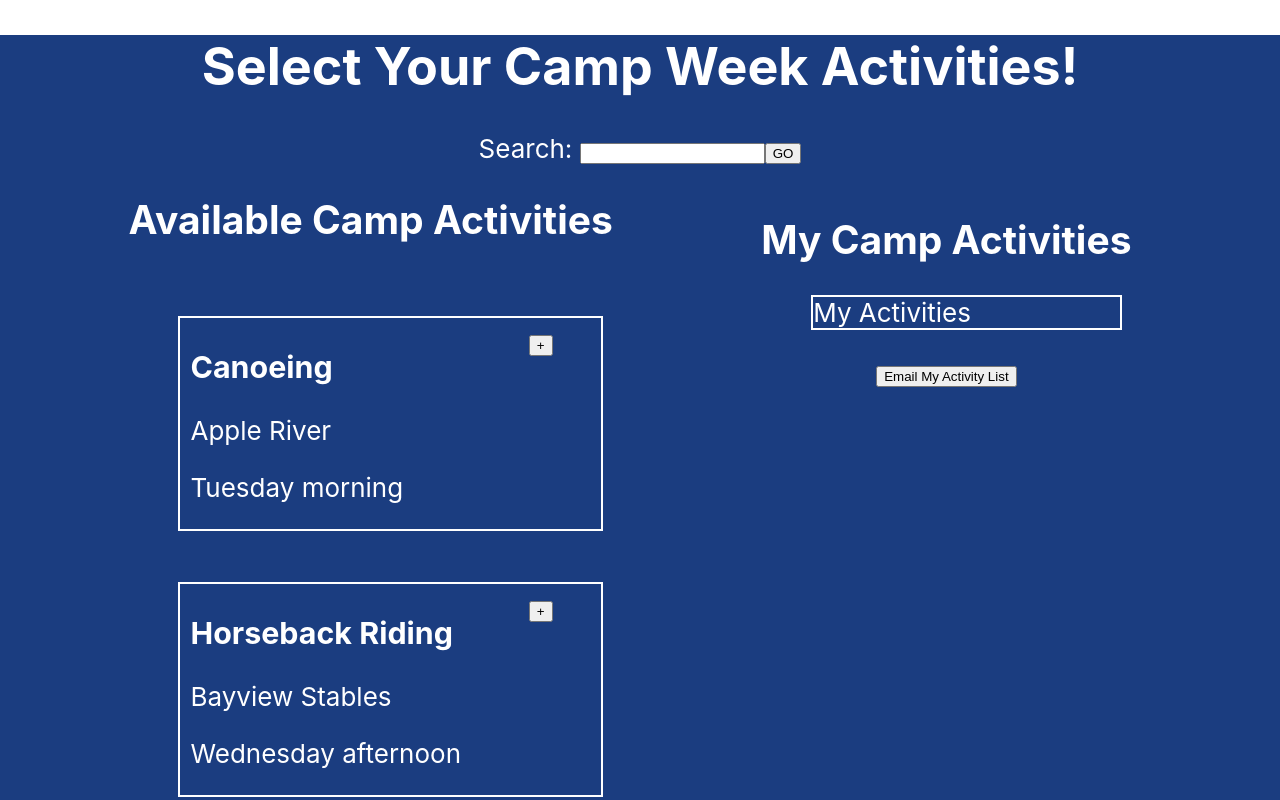
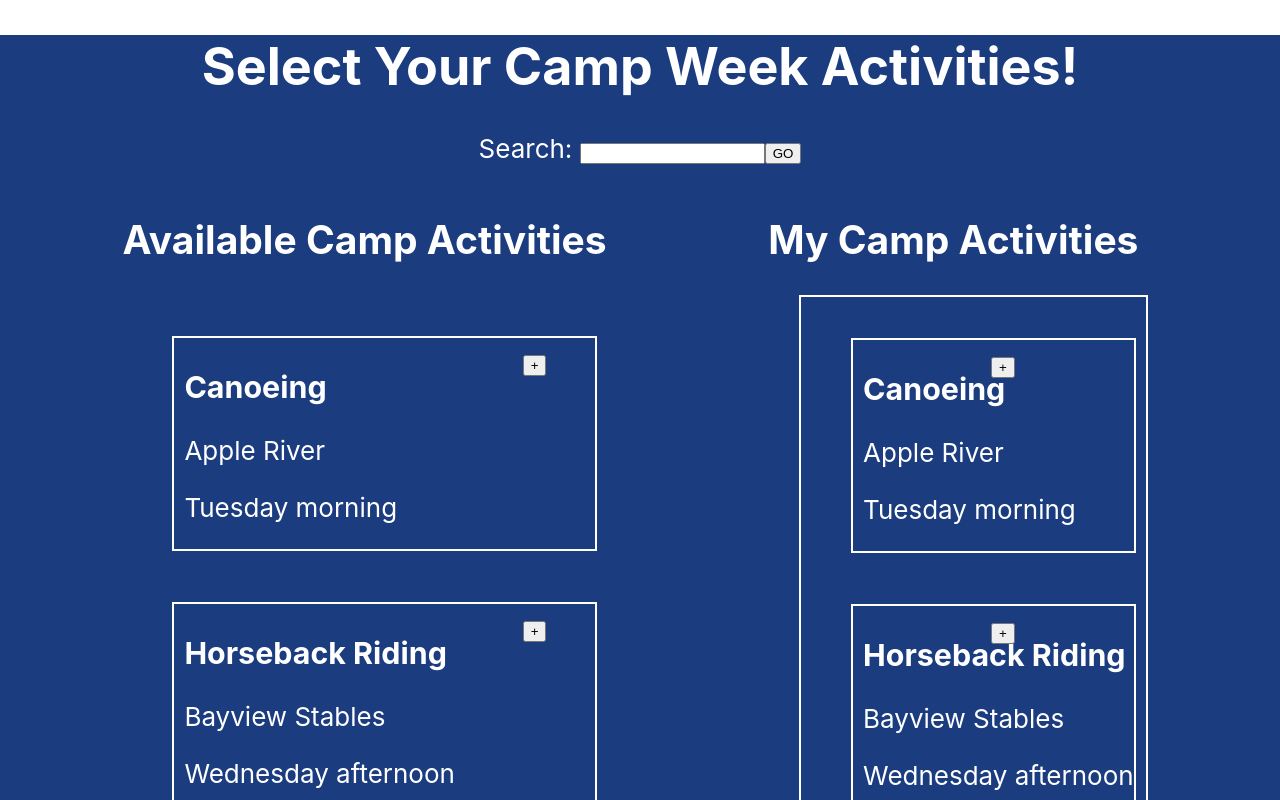
Before and after one commit to Danielle254/Conference-Agenda, a React (Create React App) app: page / in a window 1280 px wide. Shown: the top 800 px of the page. Built offline with nearby package versions, Linux system fonts and the light colour scheme.

Commit message:
duplicated activity list in my activities

```diff
--- a/src/ActivityList/ActivityList.js
+++ b/src/ActivityList/ActivityList.js
@@ -26,23 +26,28 @@ const activitiesArray = [
 
 
 function ActivityList(props) {
-    const sampleActivities = activitiesArray.map((activity) =>
+    const [isAdded, setIsAdded] = useState(false);
+
+    const handleClick = () => {
+        setIsAdded(!isAdded);
+    };
+
+    const CurrentActivitiesList = activitiesArray.map((activity) =>
         (
         <div className={styles.li}>
-        <button type="button" className={styles.add}>+</button>
-        <li><Activity name={activity.name} location={activity.location} time={activity.time} /></li>
+        <button type="button" className={styles.add} onClick={handleClick}>+</button>
+        <li><Activity name={activity.name} location={activity.location} time={activity.time} isAdded={isAdded}/></li>
 
         </div>
     )
     );
 
     return (
-        <div>
-        <h2>Available Camp Activities</h2>
+
         <ul>
-            {sampleActivities}
+            {CurrentActivitiesList}
         </ul>
-        </div>
+
     )
 };
 
--- a/src/App.js
+++ b/src/App.js
@@ -15,7 +15,9 @@ function App() {
       <SearchBar />
       </header>
       <body className="App-body">
-        <ActivityList className="container"/>
+        <div className="container">
+        <h2>Available Camp Activities</h2>
+        <ActivityList /></div>
         <div className="container">
         <MyActivities/>
         <button type="button">Email My Activity List</button>
--- a/src/MyActivities/MyActivities.js
+++ b/src/MyActivities/MyActivities.js
@@ -1,17 +1,41 @@
 import React, { useState } from 'react';
 import Activity from '../Activity/Activity';
+import styles from '../CSSModules/MyActivities.module.css';
+import ActivityList from '../ActivityList/ActivityList';
 
-function MyActivities() {
+
+
+function MyActivities(props) {
+    /* const myActivitiesArray = ActivityList.CurrentActivitiesList;
+    const handleClick = () => {
+        setIsAdded(!isAdded);
+    };
+    const MyActivitiesList = myActivitiesArray.map((activity) =>
+    {
+        if (activity.isAdded===true) {
+    (
+            <div className={styles.li}>
+                <button type="button" className={styles.remove} onClick={handleClick}>x</button>
+                <li><Activity name={activity.name} location={activity.location} time={activity.time} /></li>
+            </div>
+    )}}
+    ); */
+
     return (
         <div>
         <h2>My Camp Activities</h2>
         <ul>
             <li>
-                My Activities
+                <ActivityList isAdded={props.isAdded}/>
             </li>
         </ul>
         </div>
-    )
+
+
+        );
+
+
+
 };
 
 export default MyActivities;
```
